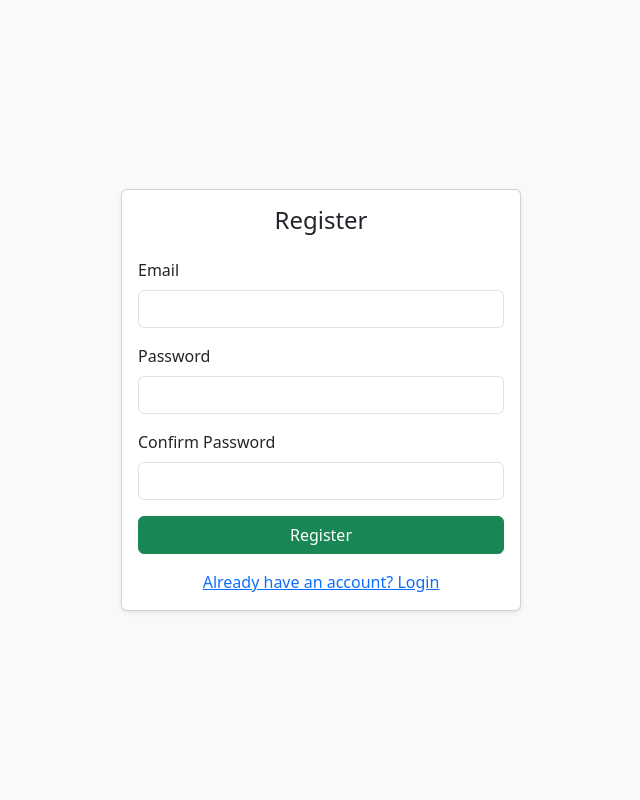
After one commit to Dhruvil-07/task-manager, a PHP site: page /register.php in a window 1280 px wide. The commit adds this page. Shown: the whole page, without its empty margins (319-959 px from the left). Run offline with PHP 8.4, Linux system fonts and the light colour scheme.

Commit message:
Register , Login and Logout functionality complated...

```diff
--- /dev/null
+++ b/db.php
@@ -0,0 +1,71 @@
+<?php
+
+// ini_set('display_errors', 0);
+// error_reporting(0);
+
+// Define DB config via query-style params
+$host = 'localhost:3307';
+$dbname = 'taskmanager';
+$username = 'root';
+$password = '';
+
+// Create connection
+$conn = new mysqli($host, $username, $password, $dbname);
+
+// Check connection
+if ($conn->connect_error) {
+    echo '
+  <!DOCTYPE html>
+<html>
+<head>
+    <title>Database Connection Error</title>
+    <link href="https://cdn.jsdelivr.net/npm/bootstrap@5.3.0/dist/css/bootstrap.min.css" rel="stylesheet">
+    <style>
+        body {
+            background-color: #f8f9fa;
+            height: 100vh;
+            display: flex;
+            justify-content: center;
+            align-items: center;
+            margin: 0;
+        }
+        .error-box {
+            text-align: center;
+            background-color: #fff;
+            border: 1px solid #f5c2c7;
+            padding: 30px;
+            border-radius: 8px;
+            box-shadow: 0 0 12px rgba(0, 0, 0, 0.1);
+            max-width: 400px;
+        }
+        .error-icon {
+            color: #dc3545;
+            margin-bottom: 15px;
+        }
+        .error-title {
+            font-size: 20px;
+            font-weight: bold;
+            margin-bottom: 10px;
+            color: #dc3545;
+        }
+        .error-message {
+            font-size: 16px;
+            color: #6c757d;
+        }
+    </style>
+</head>
+<body>
+    <div class="error-box">
+        <div class="error-icon">
+         <img src="https://cdn-icons-png.flaticon.com/512/463/463612.png" alt="Error Icon" width="60" height="60" class="mb-3">
+        </div>
+        <div class="error-title">Database Connection Failed</div>
+        <div class="error-message">Please try again after some time.</div>
+    </div>
+</body>
+</html>
+    ';
+    exit;
+}
+
+?>
--- /dev/null
+++ b/register.php
@@ -0,0 +1,100 @@
+<?php
+require_once('./db.php');
+require_once('./validation.php');
+
+$email = $password = $cnfpassword = '';
+$errors = [];
+
+// registraction handler
+if ($_SERVER['REQUEST_METHOD'] === 'POST' && isset($_POST['registraction'])) {
+    $email = trim($_POST['email'] ?? '');
+    $password = $_POST['password'] ?? '';
+    $cnfpassword = $_POST['cnfpassword'] ?? '';
+    $checkStmt = null;
+    $stmt = null;
+
+    //validation
+    if (validateRegistration($email, $password, $cnfpassword, $errors)) {
+        try {
+            // check email already exsists
+            $checkStmt = $conn->prepare("select * from users where email = ?");
+            $checkStmt->bind_param("s", $email);
+            $checkStmt->execute();
+            $checkStmt->store_result();
+
+            if ($checkStmt->num_rows > 0) {
+                $errors['email'] = "Email already registered.";
+            } else {
+                // Hash password
+                $hashedPassword = password_hash($password, PASSWORD_DEFAULT);
+
+                // Insert new user
+                $stmt = $conn->prepare("insert into users (email, password) values (?, ?)");
+                if (!$stmt) throw new Exception("Prepare failed: " . $conn->error);
+
+                $stmt->bind_param("ss", $email, $hashedPassword);
+                if (!$stmt->execute()) throw new Exception("Execute failed: " . $stmt->error);
+
+                // Reset form fields
+                $email = $password = $cnfpassword = '';
+
+            }
+        } catch (Exception $e) {
+            echo $e->getMessage();
+        } finally {
+            if ($checkStmt) $checkStmt->close();
+            if ($stmt) $stmt->close();
+        }
+}
+}
+?>
+
+<!DOCTYPE html>
+<html lang="en">
+<head>
+  <meta charset="UTF-8">
+  <title>Register</title>
+  <link href="https://cdn.jsdelivr.net/npm/bootstrap@5.3.7/dist/css/bootstrap.min.css" rel="stylesheet">
+</head>
+<body class="bg-light">
+  <div class="d-flex justify-content-center align-items-center min-vh-100">
+    <div class="card shadow-sm" style="width: 100%; max-width: 400px;">
+      <div class="card-body">
+        <h4 class="mb-4 text-center">Register</h4>
+
+        <form action="" method="POST">
+          <div class="mb-3">
+            <label for="registerEmail" class="form-label">Email</label>
+            <input type="email" class="form-control <?= isset($errors['email']) ? 'is-invalid' : '' ?>"  name="email" value="<?= htmlspecialchars($email) ?>" required>
+            <?php if (isset($errors['email'])): ?>
+              <div class="invalid-feedback"><?= $errors['email'] ?></div>
+            <?php endif; ?>
+          </div>
+
+          <div class="mb-3">
+            <label for="registerPassword" class="form-label">Password</label>
+            <input type="password" class="form-control <?= isset($errors['password']) ? 'is-invalid' : '' ?>"  name="password" required>
+            <?php if (isset($errors['password'])): ?>
+              <div class="invalid-feedback"><?= $errors['password'] ?></div>
+            <?php endif; ?>
+          </div>
+
+          <div class="mb-3">
+            <label for="cnfpassword" class="form-label">Confirm Password</label>
+            <input type="password" class="form-control <?= isset($errors['confirm']) ? 'is-invalid' : '' ?>"  name="cnfpassword" required>
+            <?php if (isset($errors['confirm'])): ?>
+              <div class="invalid-feedback"><?= $errors['confirm'] ?></div>
+            <?php endif; ?>
+          </div>
+
+          <button type="submit" class="btn btn-success w-100" name="registraction">Register</button>
+        </form>
+
+        <div class="text-center mt-3">
+          <a href="login.php">Already have an account? Login</a>
+        </div>
+      </div>
+    </div>
+  </div>
+</body>
+</html>
--- /dev/null
+++ b/validation.php
@@ -0,0 +1,53 @@
+
+<!-- utility functions -->
+<?php
+//utility function for emial valiadtion
+function isValidEmail($email) {
+    return strlen($email) >= 8 && strlen($email) <= 15;
+}
+
+//utility function for password validation
+function isValidPassword($password) {
+    $pattern = "/^(?=.*[a-z])(?=.*[A-Z])(?=.*\d)(?=.*[_|@])[A-Za-z\d_|@]{8}$/";
+    return preg_match($pattern, $password);
+}
+?>
+
+
+<!-- specific page validation function -->
+<?php
+
+// registration page validation
+function validateRegistration($email, $password, $confirmPassword, &$errors) {
+    if (!isValidEmail($email)) {
+        $errors['email'] = "Email must be 8–15 characters.";
+    }
+
+    if (strlen($password) !== 8) {
+        $errors['password'] = "Password must be exactly 8 characters.";
+    } elseif (!isValidPassword($password)) {
+        $errors['password'] = "Password must contain uppercase, lowercase, digit, and _ | @.";
+    }
+
+    if ($password !== $confirmPassword) {
+        $errors['confirm'] = "Passwords do not match.";
+    }
+
+    return empty($errors);
+}
+
+
+
+//login page validation
+function validateLogin($email, $password, &$errors) {
+    if (!isValidEmail($email)) {
+        $errors['email'] = "Invalid email length.";
+    }
+
+    if (!isValidPassword($password)) {
+        $errors['password'] = "Invalid password format.";
+    }
+
+    return empty($errors);
+}
+?>
```
Also changed, not shown: auth.php (added, +22 -0 lines), dashboard.php (added, +15 -0 lines), index.php (+86 -1 lines), navbar.php (added, +40 -0 lines).
